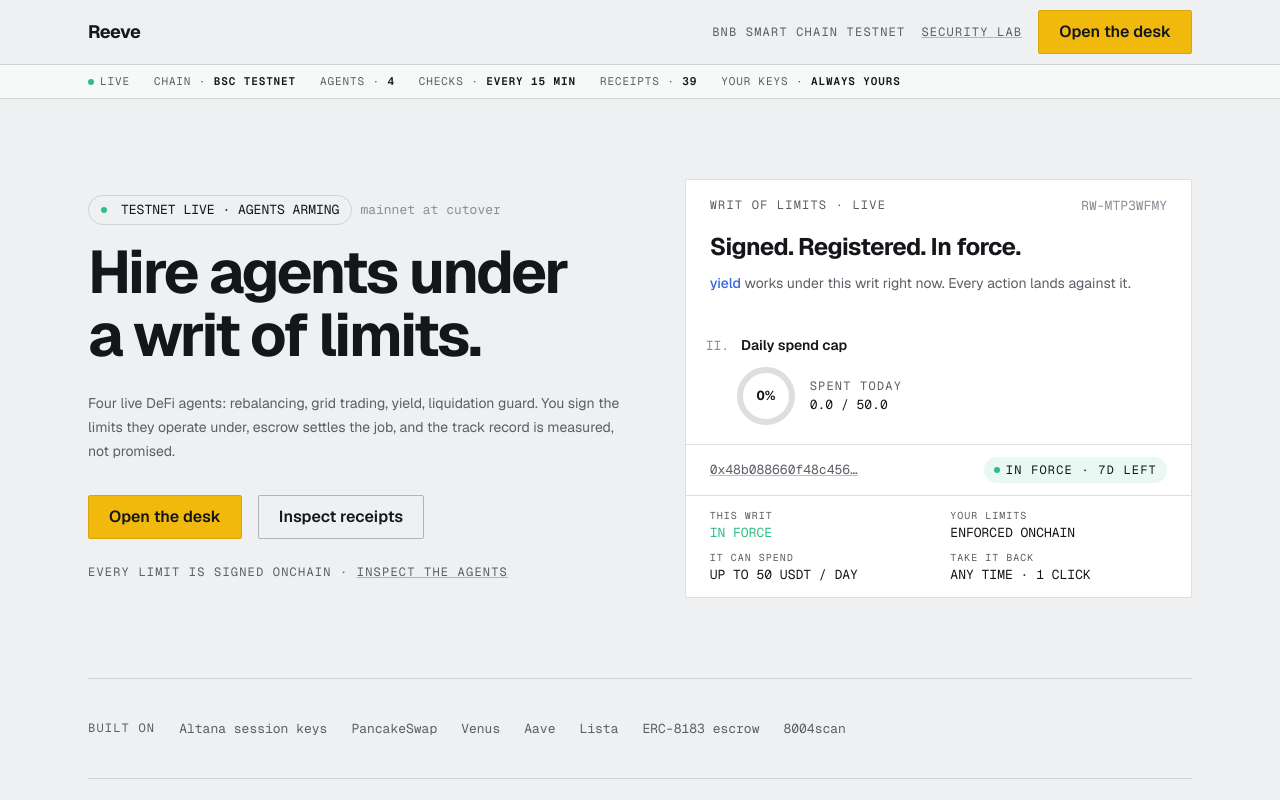
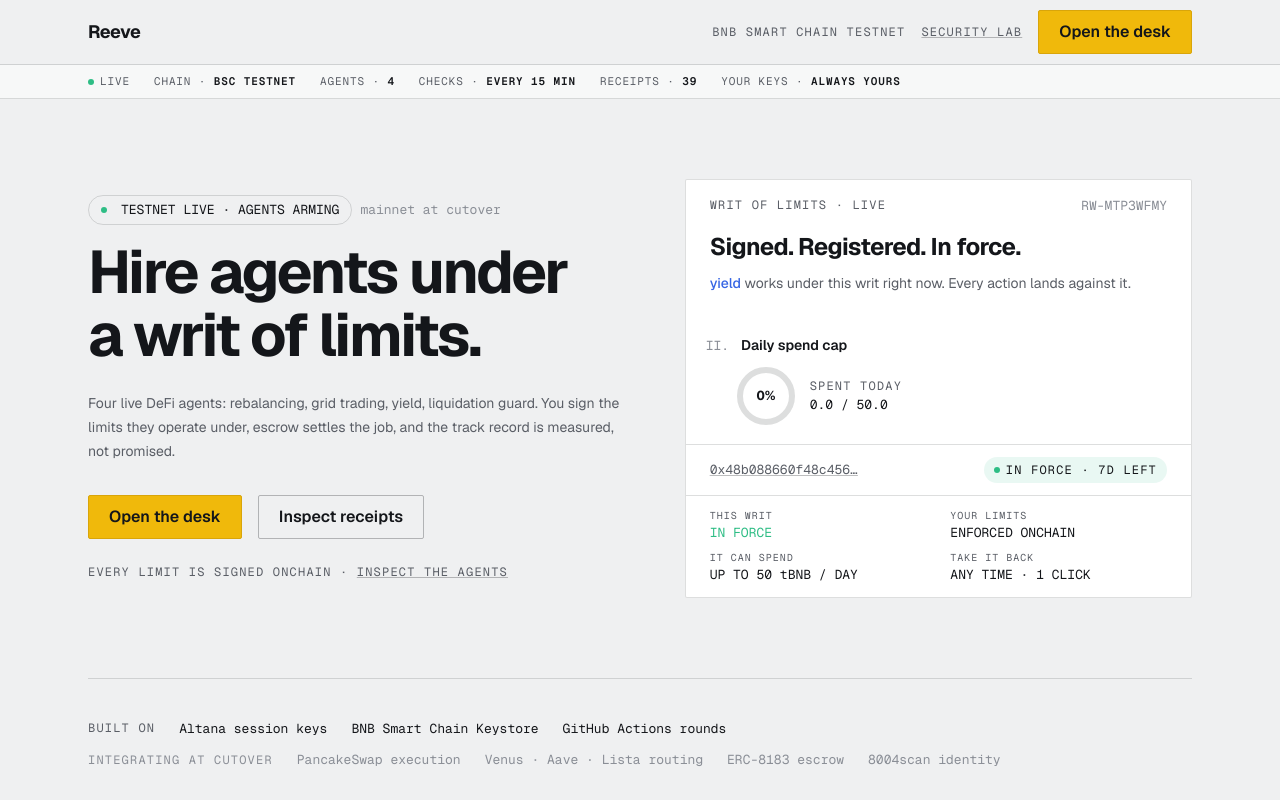
Before and after one commit to A-Raphie/reeve, a Next.js app: page / in a window 1280 px wide. Shown: the top 800 px of the page. Built offline with nearby package versions, Linux system fonts and the light colour scheme.

Commit message:
copy truthed against the build: built-on strip split into built-today vs integrating-at-cutover (PCS/Venus/Aave/Lista/8183/8004scan are cutover work, not shipped), writ cap relabeled USDT→tBNB (spend permission is native), escrow claim softened to receipted

```diff
--- a/app/agent/[id]/page.tsx
+++ b/app/agent/[id]/page.tsx
@@ -194,7 +194,7 @@ export default async function AgentPage({ params }: { params: Promise<{ id: stri
                           used={0}
                           cap={Number(writ.spend[0]?.limit ?? "0") / 1e18}
                           ink="principal"
-                          format={(n) => `${n.toFixed(1)}`}
+                          format={(n) => `${n.toFixed(1)} tBNB`}
                         />
                       </div>
                     </Clause>
--- a/app/page.tsx
+++ b/app/page.tsx
@@ -64,7 +64,7 @@ function StatusReadout({ live }: { live: boolean }) {
       </div>
       <div>
         <div className="micro" style={{ fontSize: "0.625rem" }}>it can spend</div>
-        <div className="serial">UP TO 50 USDT / DAY</div>
+        <div className="serial">UP TO 50 tBNB / DAY</div>
       </div>
       <div>
         <div className="micro" style={{ fontSize: "0.625rem" }}>take it back</div>
@@ -139,7 +139,7 @@ function WritPanel() {
           </Clause>
           <Clause n="II" title="Daily spend cap">
             <div className="flex flex-wrap items-center gap-6">
-              <LiveDial label="Spend · per day" used={12.4} cap={50} ink="principal" format={(n) => `${n.toFixed(1)} USDT`} />
+              <LiveDial label="Spend · per day" used={12.4} cap={50} ink="principal" format={(n) => `${n.toFixed(1)} tBNB`} />
               <LiveDial label="Calls used" used={3} cap={20} ink="agent" format={(n) => `${n}`} />
             </div>
           </Clause>
@@ -245,8 +245,16 @@ export default function Landing() {
         <section className="border-t border-[color:var(--border-default)] py-10">
           <div className="flex flex-wrap items-center gap-x-6 gap-y-3">
             <span className="micro">Built on</span>
-            {["Altana session keys", "PancakeSwap", "Venus", "Aave", "Lista", "ERC-8183 escrow", "8004scan"].map((t) => (
-              <span key={t} className="serial" style={{ color: "var(--text-secondary)" }}>
+            {["Altana session keys", "BNB Smart Chain Keystore", "GitHub Actions rounds"].map((t) => (
+              <span key={t} className="serial" style={{ color: "var(--text-primary)" }}>
+                {t}
+              </span>
+            ))}
+          </div>
+          <div className="mt-3 flex flex-wrap items-center gap-x-6 gap-y-3">
+            <span className="micro" style={{ color: "var(--text-muted)" }}>Integrating at cutover</span>
+            {["PancakeSwap execution", "Venus · Aave · Lista routing", "ERC-8183 escrow", "8004scan identity"].map((t) => (
+              <span key={t} className="serial" style={{ color: "var(--text-muted)" }}>
                 {t}
               </span>
             ))}
--- a/components/writ-builder.tsx
+++ b/components/writ-builder.tsx
@@ -105,7 +105,7 @@ export function WritBuilder({ agent }: { agent: Agent }) {
               className="input max-w-32"
               aria-label="Daily spend cap"
             />
-            <span className="caption">USDT per day · enforced onchain</span>
+            <span className="caption">tBNB per day · enforced onchain</span>
           </div>
         </Clause>
         <Clause n="III" title="Expiry">
```
